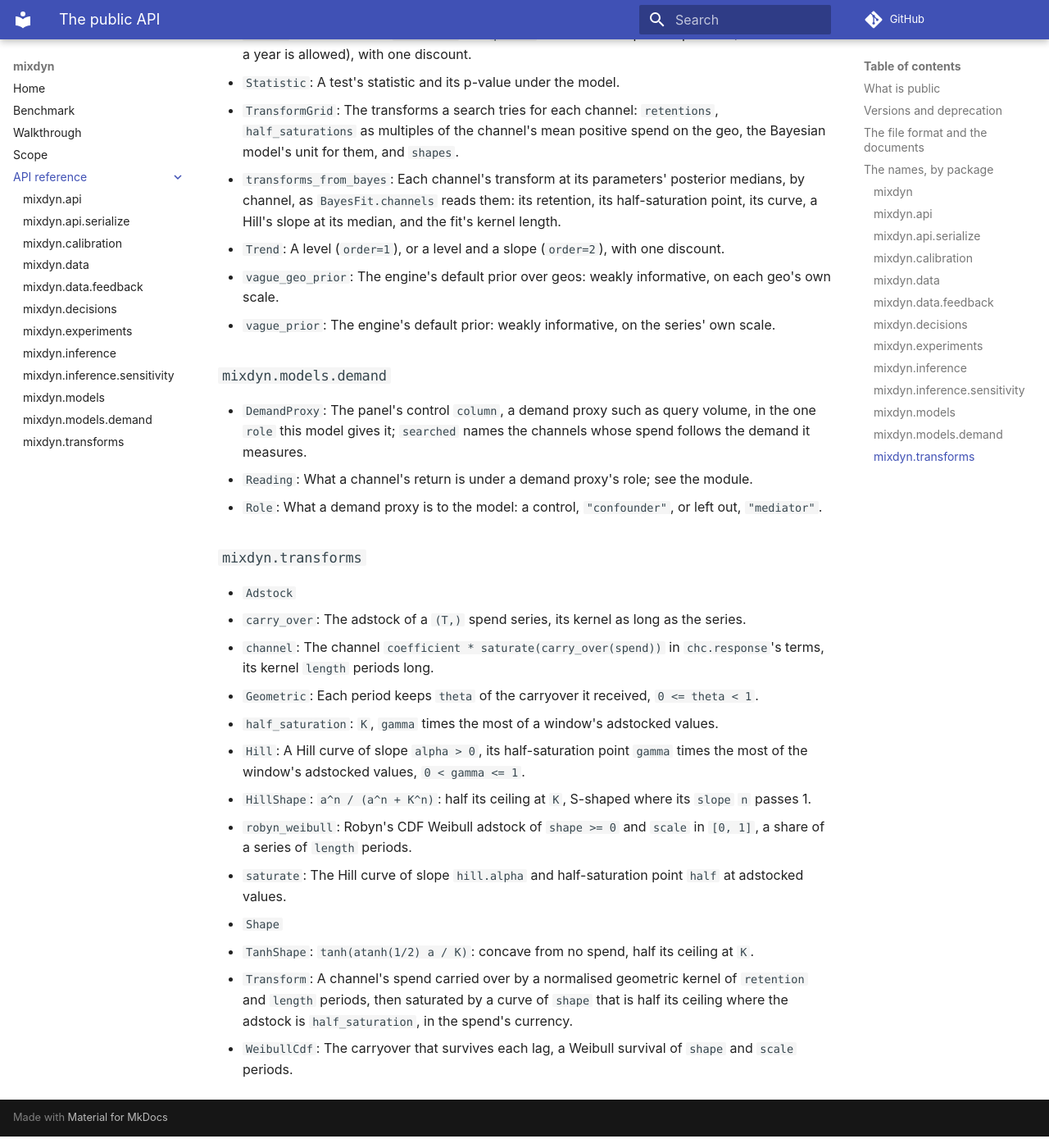
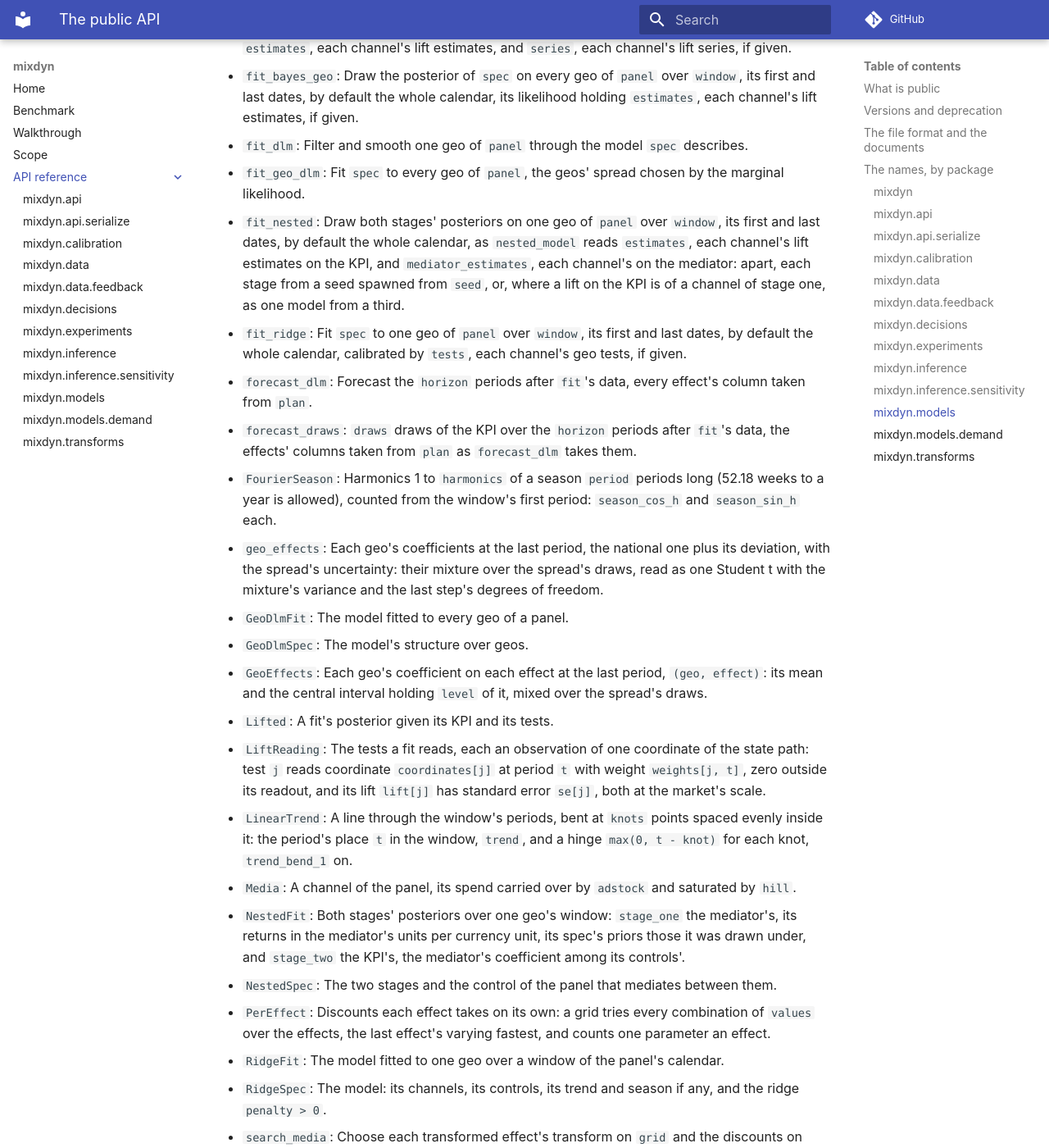
Before and after one commit to causaldyn/mixdyn, an MkDocs documentation site: the page built from docs/api/index.md, in a window 1280 px wide and 1400 px high, scrolled down 16883 px. Shown: the whole window at 82% size. Built offline with MkDocs 1.6.1 and Material for MkDocs 9.7.7, drawn with Linux system fonts in a browser that asks for light colours; comment, search, counter and statistics services are not loaded; some of the changed text lies outside the part shown.

Commit message:
feat: list the engines' fits and specs that public functions take in an __all__
Public functions took, returned or held 7 classes no __all__ listed (BayesFit, RidgeFit and the
rest), so factsheet() could not be called without a module path; the 15 the inventory named, and
the 7 their fields then reach, are now listed where their modules' packages list names, each
staying in its module so no registry key moves. tests/test_public_api.py checks that no public
name reaches a class of the engine no __all__ lists, with no allowlist.

```diff
--- a/docs/api/index.md
+++ b/docs/api/index.md
@@ -487,6 +485,9 @@ methods and the rest are in its docstring. Decisions the names rest on are in `d
 
 - `Chains`: Each chain's draws after warm-up, ``(chains, draws)`` leading, with what each transition
   did, and each chain's step size and inverse metric as warm-up left them.
+- `Diagnostics`: Per quantity, ``rhat``, ``ess_bulk`` and ``ess_tail``.
+- `HealthCard`: The health of a Bayesian fit of one geo (`mixdyn.models.bayes_mmm`), each cell its
+  number.
 - `LogDensity`: A log density on the unconstrained space, up to a constant, and its gradient.
 - `Loo`: ``pointwise`` is each observation's log predictive density left out, ``elpd`` their sum and
   ``se`` its standard error; ``p_loo`` the log predictive density in sample less ``elpd``, the
@@ -528,7 +529,23 @@ methods and the rest are in its docstring. Decisions the names rest on are in `d
 
 ### `mixdyn.models`
 
+- `BayesFit`: The posterior of the model fitted to one geo over a window of the panel's calendar.
+- `BayesGeoFit`: The posterior of the model fitted to every geo of a panel over a window of its
+  calendar.
+- `BayesGeoSpec`: The model over geos: the one-geo model's channels, controls, calendar, noise and
+  curves; the scale of the half-normal prior on each channel's log-SD of its effect over the geos;
+  the channels whose deviations are `centred`, sampled on the scale of that log-SD; and three opt-in
+  choices, the noise scale's prior, `"half-normal"` or `"log-normal"`, the geos' bases',
+  `"log-normal"`, above 0, or `"normal"`, and a Hill's slope, `"sampled"` or `"fixed"` at 1.
+- `BayesMedia`: A channel of the panel and the prior on its return.
+- `BayesSpec`: The model: its channels, its controls, its trend and season if any, its noise, the
+  family every channel's curve is of, and its kernels' length in periods, `kernel`: by default the
+  longest series the model reads, the panel's calendar or a test's, and otherwise the periods
+  stated, the weights normalised over them and a spend's carryover cut after them (ADR 0082).
 - `Bounds`: An interval's ends.
+- `Calibration`: How geo tests entered a fit: `estimates`, each tested channel's coefficient as its
+  tests alone read it, and `weight`, a test period's weight against a KPI period, the KPI's noise
+  variance over the tests'.
 - `CheckCode`
 - `choose_dlm`: Filter `spec` on one geo at every discount of `grid` and choose by one-step
   likelihood; fit the specs a likelihood-ratio test at `level` does not reject, for
@@ -537,6 +554,7 @@ methods and the rest are in its docstring. Decisions the names rest on are in `d
   component.
 - `Components`: One array of draws per component: the base (None without a trend), the seasonality
   (None without a season), and each effect's contribution.
+- `Control`: A control of the panel, its coefficient held to `lower <= 0 <= upper`.
 - `decompose_dlm`: Draw `fit`'s states given all its data, `draws` times, and split each draw's mean
   into the base, the seasonality and each effect's contribution.
 - `diagnose_dlm`: Test `fit`'s one-step errors, watch them for drift, and check its decomposition.
@@ -561,13 +579,28 @@ methods and the rest are in its docstring. Decisions the names rest on are in `d
 - `Effect`: A channel or control of the panel, with a random-walk coefficient and its discount.
 - `Finding`: A plausibility check the decomposition fails: on which effect, if one, and on which
   dates.
+- `fit_bayes`: Draw the posterior of `spec` on one geo of `panel` over `window`, its first and last
+  dates, by default the whole calendar, its likelihood holding `tests`, each channel's geo tests,
+  `estimates`, each channel's lift estimates, and `series`, each channel's lift series, if given.
+- `fit_bayes_geo`: Draw the posterior of `spec` on every geo of `panel` over `window`, its first and
+  last dates, by default the whole calendar, its likelihood holding `estimates`, each channel's lift
+  estimates, if given.
 - `fit_dlm`: Filter and smooth one geo of `panel` through the model `spec` describes.
 - `fit_geo_dlm`: Fit `spec` to every geo of `panel`, the geos' spread chosen by the marginal
   likelihood.
+- `fit_nested`: Draw both stages' posteriors on one geo of `panel` over `window`, its first and last
+  dates, by default the whole calendar, as `nested_model` reads `estimates`, each channel's lift
+  estimates on the KPI, and `mediator_estimates`, each channel's on the mediator: apart, each stage
+  from a seed spawned from `seed`, or, where a lift on the KPI is of a channel of stage one, as one
+  model from a third.
+- `fit_ridge`: Fit `spec` to one geo of `panel` over `window`, its first and last dates, by default
+  the whole calendar, calibrated by `tests`, each channel's geo tests, if given.
 - `forecast_dlm`: Forecast the `horizon` periods after `fit`'s data, every effect's column taken
   from `plan`.
 - `forecast_draws`: `draws` draws of the KPI over the `horizon` periods after `fit`'s data, the
   effects' columns taken from `plan` as `forecast_dlm` takes them.
+- `FourierSeason`: Harmonics 1 to `harmonics` of a season `period` periods long (52.18 weeks to a
+  year is allowed), counted from the window's first period: `season_cos_h` and `season_sin_h` each.
 - `geo_effects`: Each geo's coefficients at the last period, the national one plus its deviation,
   with the spread's uncertainty: their mixture over the spread's draws, read as one Student t with
   the mixture's variance and the last step's degrees of freedom.
@@ -575,8 +608,23 @@ methods and the rest are in its docstring. Decisions the names rest on are in `d
 - `GeoDlmSpec`: The model's structure over geos.
 - `GeoEffects`: Each geo's coefficient on each effect at the last period, `(geo, effect)`: its mean
   and the central interval holding `level` of it, mixed over the spread's draws.
+- `Lifted`: A fit's posterior given its KPI and its tests.
+- `LiftReading`: The tests a fit reads, each an observation of one coordinate of the state path:
+  test `j` reads coordinate `coordinates[j]` at period `t` with weight `weights[j, t]`, zero outside
+  its readout, and its lift `lift[j]` has standard error `se[j]`, both at the market's scale.
+- `LinearTrend`: A line through the window's periods, bent at `knots` points spaced evenly inside
+  it: the period's place `t` in the window, `trend`, and a hinge `max(0, t - knot)` for each knot,
+  `trend_bend_1` on.
+- `Media`: A channel of the panel, its spend carried over by `adstock` and saturated by `hill`.
+- `NestedFit`: Both stages' posteriors over one geo's window: `stage_one` the mediator's, its
+  returns in the mediator's units per currency unit, its spec's priors those it was drawn under, and
+  `stage_two` the KPI's, the mediator's coefficient among its controls'.
+- `NestedSpec`: The two stages and the control of the panel that mediates between them.
 - `PerEffect`: Discounts each effect takes on its own: a grid tries every combination of `values`
   over the effects, the last effect's varying fastest, and counts one parameter an effect.
+- `RidgeFit`: The model fitted to one geo over a window of the panel's calendar.
+- `RidgeSpec`: The model: its channels, its controls, its trend and season if any, and the ridge
+  `penalty > 0`.
 - `search_media`: Choose each transformed effect's transform on `grid` and the discounts on
   `discounts` by the one-step log-likelihood on one geo, and fit every spec filtered that a
   likelihood-ratio test at `level` does not reject, or with `fitted` at most that many of them.
```
Also changed, not shown: other parts of docs/api/index.md (+1 -3 lines), 4 other files.
